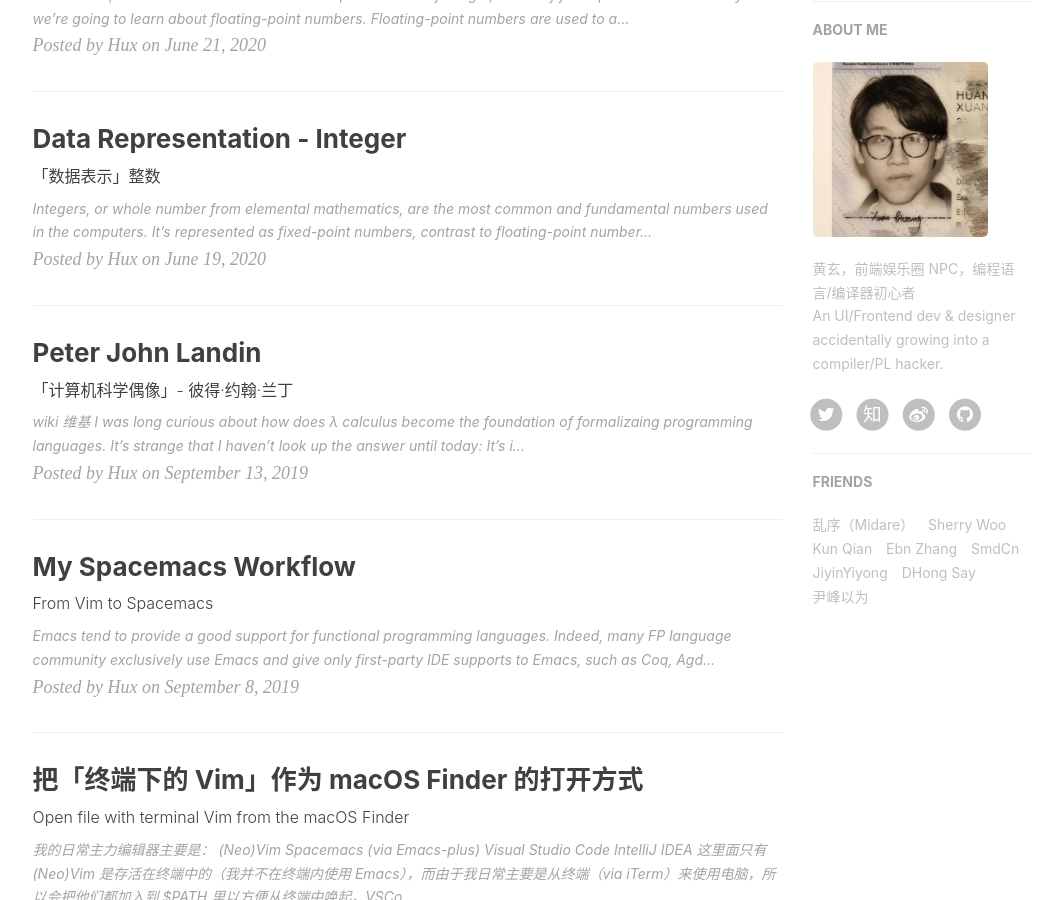
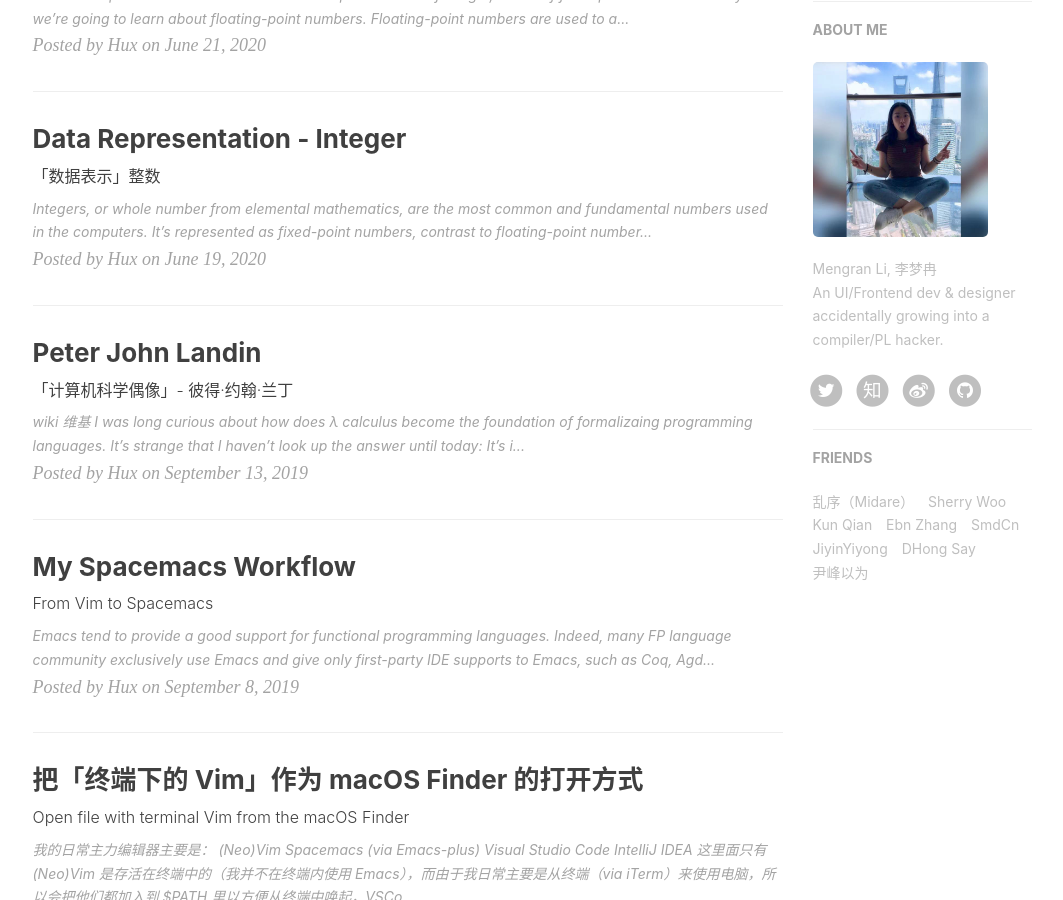
Before and after one commit to mengranli-ali/mengranli-ali.github.io, a Jekyll site: the page built from index.html, in a window 1280 px wide and 900 px high, scrolled down 821 px. Shown: the whole window, without its empty margins (135-1198 px from the left). Built offline with Jekyll 4.4.1, drawn with Linux system fonts in a browser that asks for light colours; nearby versions of some CDN libraries; the list of posts is cut into pages by our own code; comment, search, counter and statistics services are not loaded.

Commit message:
update profile

```diff
--- a/_config.yml
+++ b/_config.yml
@@ -72,14 +72,14 @@
 
 # Google Analytics
 ga_track_id: 'UA-49627206-1'            # Format: UA-xxxxxx-xx
-ga_domain: huangxuan.me
+ga_domain: mengranli-ali.github.io
 
 
 
 # Sidebar settings
 sidebar: true                           # whether or not using Sidebar.
-sidebar-about-description: "黄玄，前端娱乐圈 NPC，编程语言/编译器初心者 <br> An UI/Frontend dev & designer accidentally growing into a compiler/PL hacker."
-sidebar-avatar: /img/avatar-hux-ny.jpg      # use absolute URL, seeing it's used in both `/` and `/about/`
+sidebar-about-description: "Mengran Li, 李梦冉 <br> An UI/Frontend dev & designer accidentally growing into a compiler/PL hacker."
+sidebar-avatar: /img/mengranli-profile.jpeg     # use absolute URL, seeing it's used in both `/` and `/about/`
 
 
 
```
Also changed, not shown: img/mengranli-profile.jpeg (added), 2 other files.
